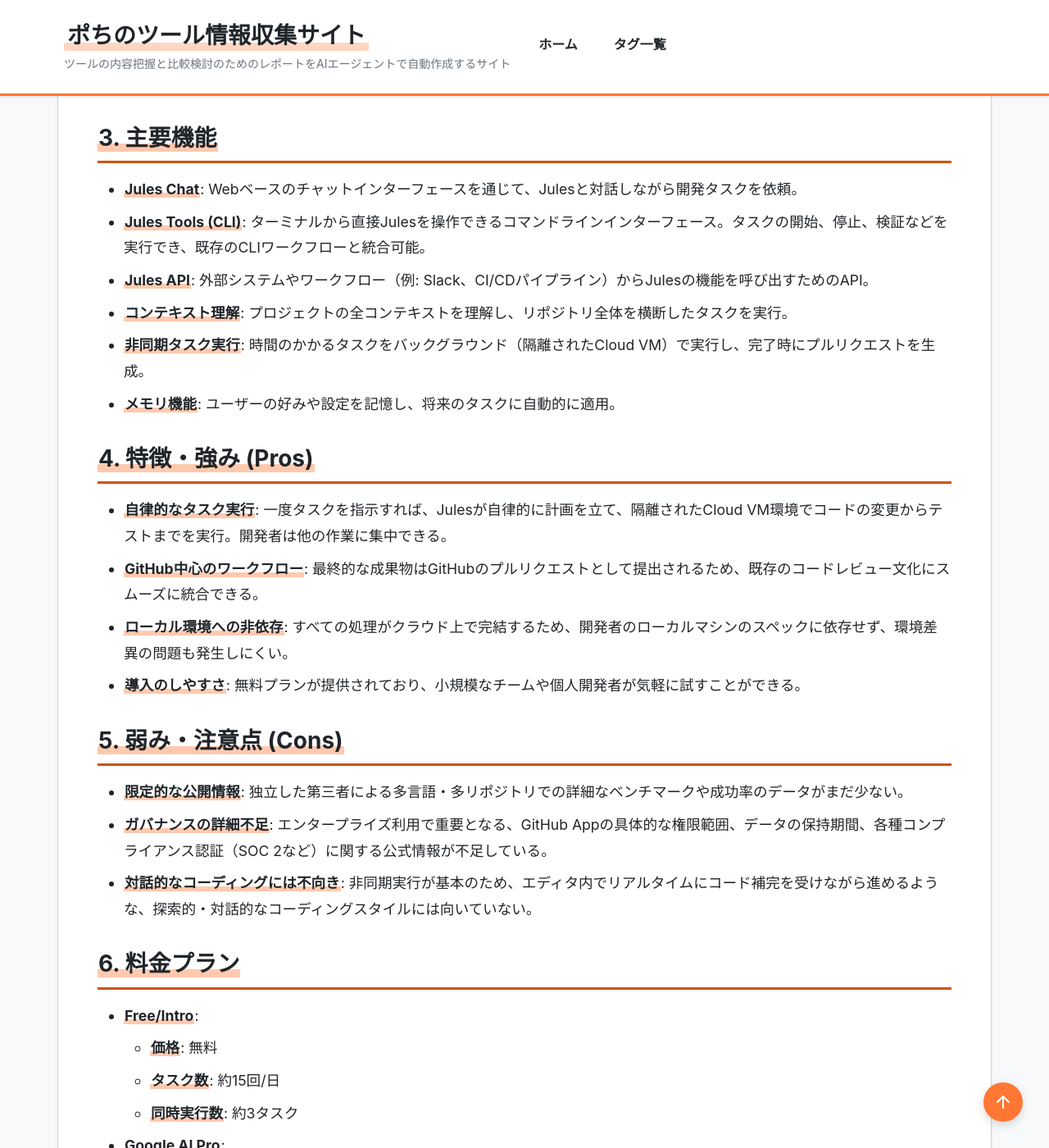
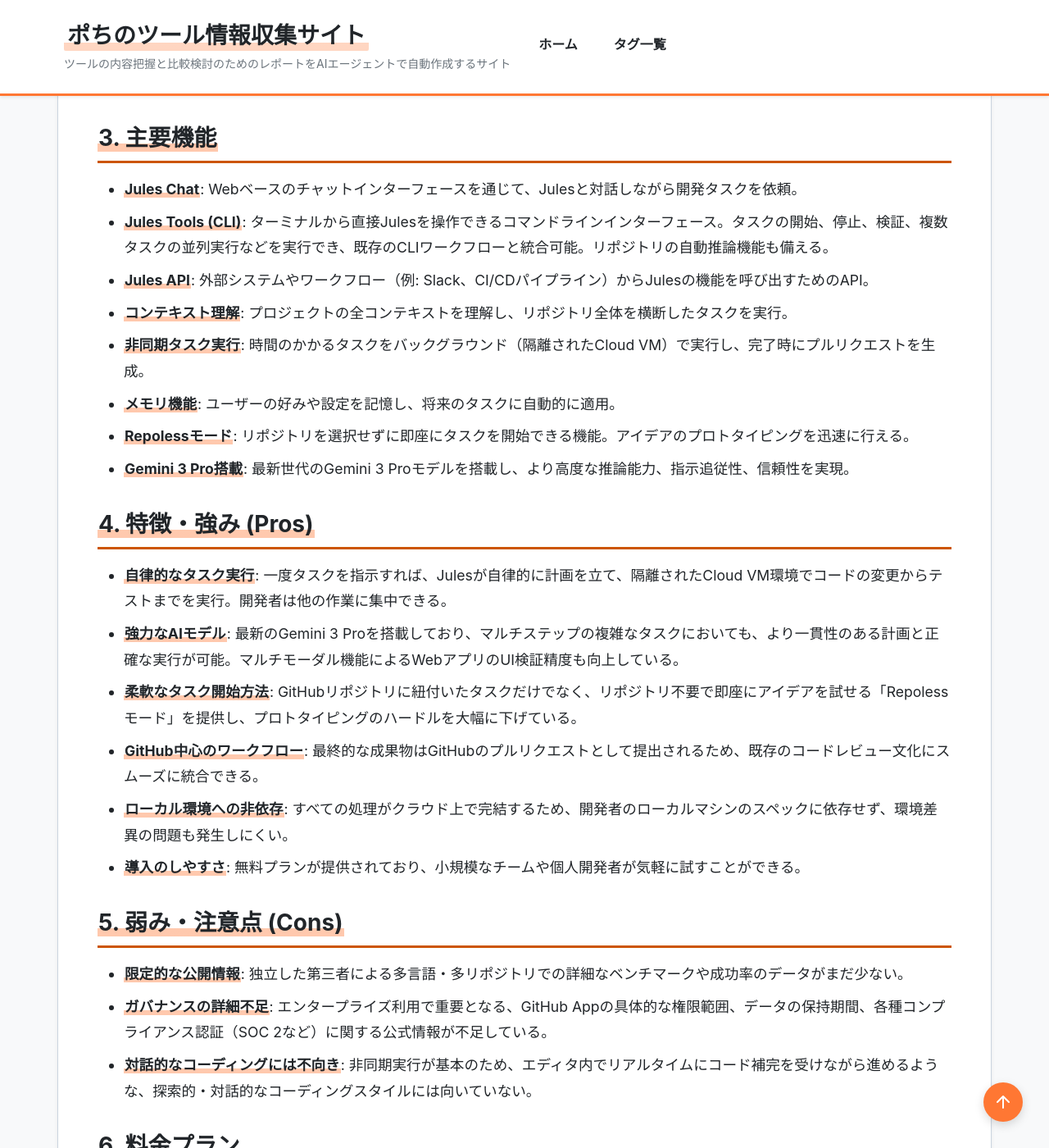
Before and after one commit to aegisfleet/tool-survey-report, a Jekyll site: the page built from _reports/jules.md, in a window 1280 px wide and 1400 px high, scrolled down 2608 px. Shown: the whole window at 82% size. Built offline with Jekyll 4.4.1, drawn with Linux system fonts in a browser that asks for light colours; some of the changed text lies outside the part shown.

Commit message:
feat: Update Google Jules report with latest info (#210)
Updated the survey report for Google Jules with the most recent information from the official changelog.

Key changes include:
- Updated the `last_updated` date.
- Added details on new features: "Repoless Mode" and "Gemini 3 Pro" integration.
- Expanded on the capabilities of the Jules Tools (CLI).
- Added the latest updates from November 2025 to the changelog section.

Co-authored-by: google-labs-jules[bot] <161369871+google-labs-jules[bot]@users.noreply.github.com>

```diff
--- a/_reports/jules.md
+++ b/_reports/jules.md
@@ -45,15 +45,19 @@ relationships:
 ## **3. 主要機能**
 
 * **Jules Chat**: Webベースのチャットインターフェースを通じて、Julesと対話しながら開発タスクを依頼。
-* **Jules Tools (CLI)**: ターミナルから直接Julesを操作できるコマンドラインインターフェース。タスクの開始、停止、検証などを実行でき、既存のCLIワークフローと統合可能。
+* **Jules Tools (CLI)**: ターミナルから直接Julesを操作できるコマンドラインインターフェース。タスクの開始、停止、検証、複数タスクの並列実行などを実行でき、既存のCLIワークフローと統合可能。リポジトリの自動推論機能も備える。
 * **Jules API**: 外部システムやワークフロー（例: Slack、CI/CDパイプライン）からJulesの機能を呼び出すためのAPI。
 * **コンテキスト理解**: プロジェクトの全コンテキストを理解し、リポジトリ全体を横断したタスクを実行。
 * **非同期タスク実行**: 時間のかかるタスクをバックグラウンド（隔離されたCloud VM）で実行し、完了時にプルリクエストを生成。
 * **メモリ機能**: ユーザーの好みや設定を記憶し、将来のタスクに自動的に適用。
+* **Repolessモード**: リポジトリを選択せずに即座にタスクを開始できる機能。アイデアのプロトタイピングを迅速に行える。
+* **Gemini 3 Pro搭載**: 最新世代のGemini 3 Proモデルを搭載し、より高度な推論能力、指示追従性、信頼性を実現。
 
 ## **4. 特徴・強み (Pros)**
 
 * **自律的なタスク実行**: 一度タスクを指示すれば、Julesが自律的に計画を立て、隔離されたCloud VM環境でコードの変更からテストまでを実行。開発者は他の作業に集中できる。
+* **強力なAIモデル**: 最新のGemini 3 Proを搭載しており、マルチステップの複雑なタスクにおいても、より一貫性のある計画と正確な実行が可能。マルチモーダル機能によるWebアプリのUI検証精度も向上している。
+* **柔軟なタスク開始方法**: GitHubリポジトリに紐付いたタスクだけでなく、リポジトリ不要で即座にアイデアを試せる「Repolessモード」を提供し、プロトタイピングのハードルを大幅に下げている。
 * **GitHub中心のワークフロー**: 最終的な成果物はGitHubのプルリクエストとして提出されるため、既存のコードレビュー文化にスムーズに統合できる。
 * **ローカル環境への非依存**: すべての処理がクラウド上で完結するため、開発者のローカルマシンのスペックに依存せず、環境差異の問題も発生しにくい。
 * **導入のしやすさ**: 無料プランが提供されており、小規模なチームや個人開発者が気軽に試すことができる。
@@ -127,6 +131,9 @@ _(注: 上記は2025年9月時点の報道に基づく情報であり、最新
 
 ## **13. 直近半年のアップデート情報**
 
+* **2025年11月20日**: **Repolessモードの導入**。リポジトリを選択せずにJulesのタスクを即座に開始できるようになった。これにより、アイデアの着想からコーディングまでの時間的オーバーヘッドを削減し、迅速なプロトタイピングを支援する。
+* **2025年11月19日**: **Gemini 3 Proの搭載**。最新世代の「Gemini 3 Pro」モデルがJulesで利用可能に。より高度な推論能力、指示追従性、マルチモーダル機能の向上により、タスクの計画精度やWebアプリのUI検証能力が大幅に強化された。(Google AI Ultraユーザーから順次展開)
+* **2025年11月10日**: **Jules Tools (CLI)の機能強化**。`--parallel`フラグによる複数タスクの並列実行、WSL/Arch Linux環境での認証問題の修正、リポジトリの自動推論機能、Side-by-Sideの差分表示機能など、多数の改善がリリースされた。
 * **2025年10月3日**: **Jules APIの導入**。外部ツール（Slack, Jira, CI/CDパイプライン等）からJulesの機能をプログラム的に呼び出し、ワークフローの自動化を促進。
 * **2025年10月2日**: **Jules Tools (CLI)のローンチ**。ターミナルから直接Julesを操作できるCLIツールを公開し、スクリプト化や既存のCUIワークフローとの連携を強化。
 * **2025年10月1日**: **環境変数のサポート**。リポジトリ単位で環境変数を設定できるようになり、ビルドやテストに必要なプロジェクト固有の構成情報をJulesに提供可能に。
```
Also changed, not shown: other parts of _reports/jules.md (+1 -1 lines).
